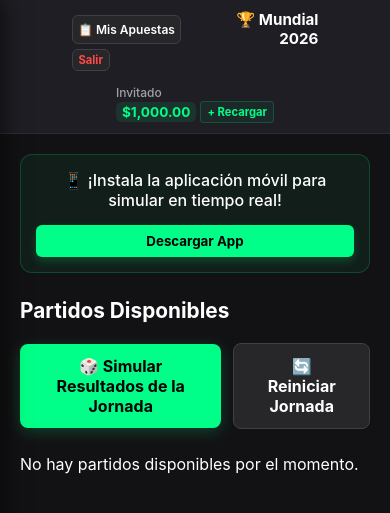
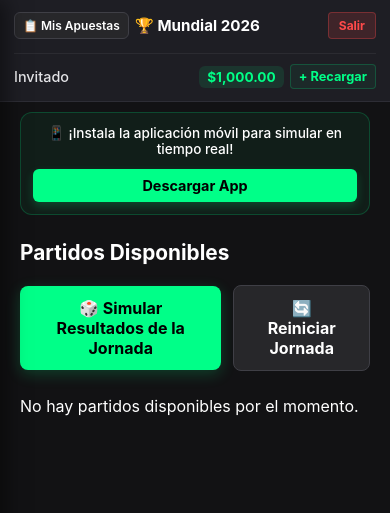
Before and after one commit to zavalaby16/simulador_apuestas, a FastAPI app: template templates/index.html in a window 390 px wide. Shown: the top 513 px of the page. Run offline with FastAPI, Linux system fonts and the light colour scheme; the template is opened without the code that fills it, so the values that code supplies are empty.

Commit message:
style: ajustes en el diseño adaptativo del header

```diff
--- a/static/css/styles.css
+++ b/static/css/styles.css
@@ -37,6 +37,7 @@ body {
     position: sticky;
     top: 0;
     z-index: 100;
+    overflow: hidden;
 }
 
 .header-left, .header-right {
@@ -218,73 +219,137 @@ h2 {
     .app-container {
         max-width: 800px;
     }
-    .download-banner {
-        flex-direction: row;
-        justify-content: space-between;
-    }
-    .btn-install {
-        width: auto;
-    }
 }
 
-/* 📱 AJUSTE ADAPTATIVO PARA CELULARES (Menos de 600px) */
-/* 📱 AJUSTE ADAPTATIVO PARA CELULARES (Menos de 600px) */
+/* 📱 AJUSTE ADAPTATIVO EXCLUSIVO PARA CELULARES (Menos de 600px) */
 @media (max-width: 600px) {
+
+    /* 1. Convertimos el encabezado en una rejilla rígida de dos filas */
     .app-header {
-        flex-direction: column;
-        gap: 10px;
-        padding: 10px;
+        display: grid !important;
+        grid-template-columns: 1fr auto !important; /* Columna izquierda flexible | Columna derecha automática */
+        row-gap: 12px !important;                     /* Separación vertical exacta entre Fila 1 y 2 */
+        column-gap: 8px !important;
+        padding: 12px 14px !important;
+        background: #1e1e24 !important;
+        width: 100% !important;
+    }
+
+    /* 2. Forzamos la primera fila a mantenerse unida arriba a la izquierda */
+    .header-row-top {
+        grid-column: 1 / span 2 !important; /* Ocupa todo el ancho de la primera fila */
+        grid-row: 1 !important;
+        display: flex !important;
+        flex-direction: row !important;
+        justify-content: space-between !important;
+        align-items: center !important;
+        width: 100% !important;
+        flex-wrap: nowrap !important;
     }
 
     .header-left {
-        width: 100%;
-        display: flex;
-        justify-content: space-between;
-        align-items: center;
+        display: flex !important;
+        align-items: center !important;
+        gap: 6px !important;
     }
 
     .btn-sidebar {
-        width: 45%;
-        padding: 6px 4px !important;
+        padding: 5px 8px !important;
         font-size: 0.75rem !important;
-        justify-content: center;
-        white-space: nowrap;
+        white-space: nowrap !important;
     }
 
     .header-title {
-        width: 50%;
-        text-align: right;
-        font-size: 0.95rem;
-        font-weight: bold;
+        font-size: 0.95rem !important;
+        white-space: nowrap !important;
     }
 
-    .header-right {
-        width: 100%;
-        display: flex;
-        justify-content: space-between;
-        align-items: center;
-        border-top: 1px solid #2d2d35;
-        padding-top: 8px;
+    /* 3. El botón Salir se clava arriba a la derecha de forma inamovible */
+    #btn-logout-custom.btn-exit, .btn-exit {
+        grid-column: 2 !important;
+        grid-row: 1 !important;
+        display: inline-block !important;
+        font-size: 0.75rem !important;
+        padding: 5px 10px !important;
+        background: rgba(255, 74, 74, 0.15) !important;
+        border: 1px solid rgba(255, 74, 74, 0.3) !important;
+        color: #ff4a4a !important;
+        border-radius: 4px !important;
+        font-weight: bold !important;
+        margin: 0 !important;
+        align-self: center !important;
+    }
+
+    /* 4. BLINDAJE DE LA FILA 2: Mapeamos tanto la fila nueva como la estructura de escritorio */
+    .header-row-bottom, .header-right {
+        grid-column: 1 / span 2 !important; /* Se planta en la fila inferior ocupando todo el ancho */
+        grid-row: 2 !important;
+        display: flex !important;
+        flex-direction: row !important;
+        width: 100% !important;
+        justify-content: space-between !important;
+        align-items: center !important;
+        flex-wrap: nowrap !important;
+        border-top: 1px solid rgba(255, 255, 255, 0.06) !important;
+        padding-top: 10px !important;
+        margin-top: 2px !important;
     }
 
     .username-display {
-        font-size: 0.75rem;
-        overflow: hidden;
-        text-overflow: ellipsis;
-        max-width: 80px;
+        font-size: 0.9rem !important;
+        color: #e4e4e7 !important;
+        /* Limita estrictamente el ancho para que nombres largos no empujen el saldo */
+        max-width: 100px !important;
+        display: inline-block !important;
+        overflow: hidden !important;
+        text-overflow: ellipsis !important; /* Si el nombre es largo, pone "..." automáticamente */
+        white-space: nowrap !important;
+        flex-shrink: 0 !important;
     }
 
     .balance-container {
-        gap: 4px;
+        display: flex !important;
+        align-items: center !important;
+        gap: 6px !important;
+        flex-shrink: 0 !important;
+        justify-content: flex-end !important;
+        max-width: 180px !important; /* Protege el espacio del saldo y botón */
     }
 
     .balance {
-        font-size: 0.85rem;
-        padding: 2px 6px;
+        font-size: 0.85rem !important;
+        padding: 3px 8px !important;
+        white-space: nowrap !important;
+        display: inline-block !important;
     }
 
-    .btn-add-funds, .btn-exit {
-        font-size: 0.7rem !important;
-        padding: 3px 6px !important;
+    .btn-add-funds {
+        font-size: 0.8rem !important;
+        padding: 4px 8px !important;
+        white-space: nowrap !important;
+    }
+
+    /* Estilos del banner de descarga y contenedor inferior */
+    .download-banner {
+        flex-direction: column !important;
+        gap: 12px !important;
+        padding: 12px !important;
+    }
+
+    .download-banner p {
+        font-size: 0.85rem !important;
+        text-align: center !important;
+    }
+
+    .btn-install {
+        width: 100% !important;
+        padding: 8px 16px !important;
+        font-size: 0.9rem !important;
+    }
+
+    .app-container {
+        position: relative !important;
+        z-index: 10 !important;
+        padding-top: 10px !important;
     }
 }
--- a/templates/index.html
+++ b/templates/index.html
@@ -226,8 +226,8 @@
         if ('serviceWorker' in navigator) {
             window.addEventListener('load', () => {
                 navigator.serviceWorker.register('/service-worker.js')
-                    .then(reg => console.log('🚀 PWA: Service Worker activo:', reg.scope))
-                    .catch(err => console.error('❌ PWA: Error:', err));
+                    .then(reg => console.log('🚀 PWA: Service Worker registrado con éxito:', reg.scope))
+                    .catch(err => console.error('❌ PWA: Error al registrar el Service Worker:', err));
             });
         }
 
@@ -236,8 +236,8 @@
         window.fixedUsername = "{{ user.username if user else 'Invitado' }}";
     </script>
 
-    <!-- Usamos versión 4 para obligar la recarga del JS corregido -->
-    <script defer src="{{ url_for('static', path='js/app.js') }}?v=4"></script>
+    <!-- Forzamos la versión 5 para que el navegador limpie cualquier residuo viejo -->
+    <script defer src="{{ url_for('static', path='js/app.js') }}?v=5"></script>
 
 </body>
 </html>
```
